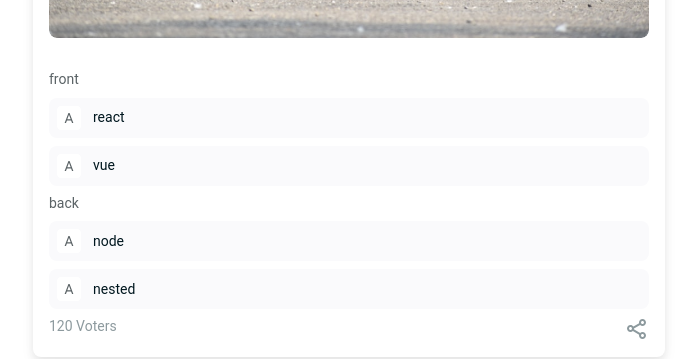
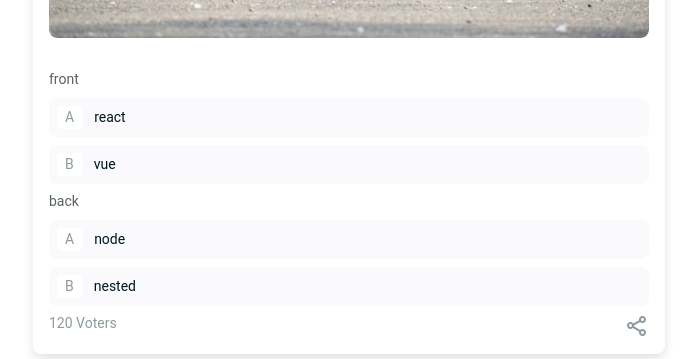
Before and after one commit to m3ntorship/state-management-task, a React (Create React App) app: page / in a window 1280 px wide. Shown: the part 3188-3547 px from the top of the page, without its empty margins (291-988 px from the left). Built offline with nearby package versions, Linux system fonts and the light colour scheme; a web font is replaced by a local one.

Commit message:
dynamic span of ltteters instead of svg options

```diff
--- a/src/components/Atoms/MiniSurvey/MiniSurvey.js
+++ b/src/components/Atoms/MiniSurvey/MiniSurvey.js
@@ -1,16 +1,20 @@
 import React from "react";
 import imagePost from "../../../img/Frame 145.png";
+import OptionOfSurvey from "../../Atoms/OptionOfSurvey/OptionOfSurvey";
 function MiniSurvey(props) {
   const Options = [
     { id: "1", optionName: "front", optionsInpVals: ["react", "vue"] },
     {
       id: "2",
       optionName: "back",
-      optionsInpVals: [ "node", "nested" ],
+      optionsInpVals: ["node", "nested"],
     },
   ];
   const { image = imagePost, MiniSurveyOptions = Options } = props;
-
+  const letters = (() => {
+    const caps = [...Array(26)].map((val, i) => String.fromCharCode(i + 65));
+    return caps;
+  })();
   return (
     <div>
       <div className=" grid gap-x-2 gap-y-4 mb-m rounded-md relative">
@@ -28,31 +32,16 @@ function MiniSurvey(props) {
           <h3 className="text-sm font-normal text-dark-grey mb-xs w-full">
             {MiniSurveyOption.optionName}
           </h3>
-          {MiniSurveyOption.optionsInpVals.map((optionsInpVal) => (
-            <div
-              key={optionsInpVal}
-              className="bg-grey-bg hover:bg-grey-shd6 flex items-center w-37xl p-xs mb-xs rounded-md"
-            >
-              <svg
-                className="mr-s"
-                width="24"
-                height="24"
-                viewBox="0 0 24 24"
-                fill="none"
-                xmlns="http://www.w3.org/2000/svg"
-              >
-                <path
-                  d="M0 4C0 1.79086 1.79086 0 4 0H20C22.2091 0 24 1.79086 24 4V20C24 22.2091 22.2091 24 20 24H4C1.79086 24 0 22.2091 0 20V4Z"
-                  fill="white"
-                />
-                <path
-                  d="M14.085 14.4023H9.91504L8.97852 17H7.625L11.4258 7.04688H12.5742L16.3818 17H15.0352L14.085 14.4023ZM10.3115 13.3223H13.6953L12 8.66699L10.3115 13.3223Z"
-                  fill="#5B6366"
-                />
-              </svg>
-              <h3 className="text-sm font-normal text-dark">{optionsInpVal}</h3>
-            </div>
-          ))}
+          {MiniSurveyOption.optionsInpVals.map((optionsInpVal, index) => {
+            const letter = letters[index];
+            return (
+              <OptionOfSurvey
+                alpha={letter}
+                index={index}
+                optionsInpVal={optionsInpVal}
+              />
+            );
+          })}
         </div>
       ))}
     </div>
--- /dev/null
+++ b/src/components/Atoms/OptionOfSurvey/OptionOfSurvey.js
@@ -0,0 +1,20 @@
+import React from "react";
+
+const OptionOfSurvey = ({ optionsInpVal, alpha, index }) => {
+  console.log(alpha);
+  return (
+    <div
+      key={optionsInpVal}
+      className="bg-grey-bg hover:bg-grey-shd6 flex items-center w-37xl p-xs mb-xs rounded-md  "
+    >
+      <div className=" bg-white py-0.5 px-xs rounded-sm  mr-s">
+        <h3 className="text-sm text-grey font-normal leading-snug  ">
+          {alpha}
+        </h3>
+      </div>
+      <h3 className="text-sm font-normal text-dark">{optionsInpVal}</h3>
+    </div>
+  );
+};
+
+export default OptionOfSurvey;
```
